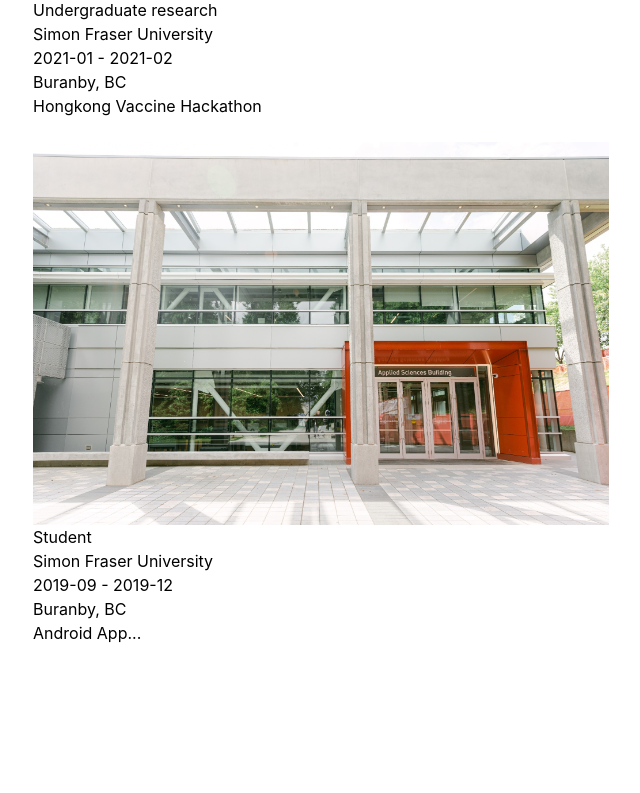
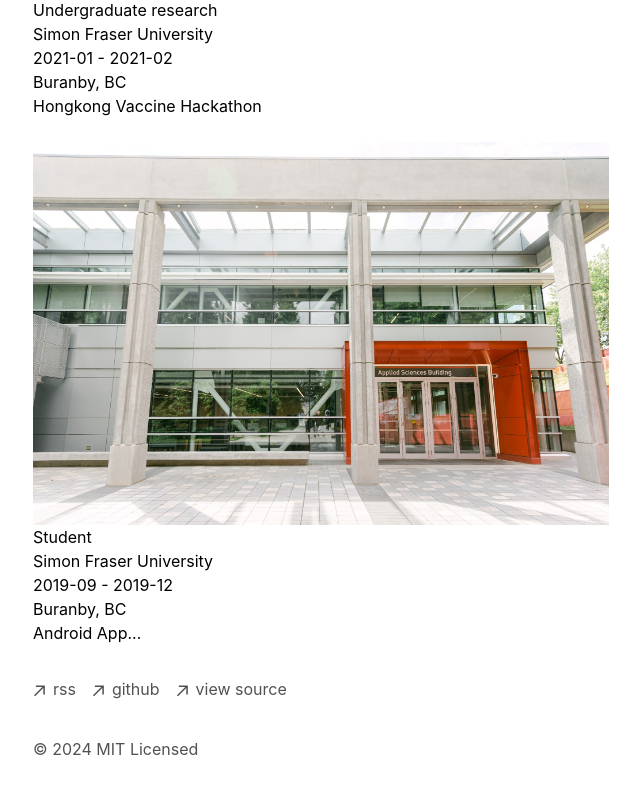
Before and after one commit to xya89/myPersonalWebsite, a Next.js app: page / in a window 1280 px wide. Shown: the part 3302-4095 px from the top of the page, without its empty margins (319-959 px from the left). Before the commit the page ends 3979 px from the top, so only its background shows below. Built offline with nearby package versions, Linux system fonts and the light colour scheme.

Commit message:
Emable Footer

```diff
--- a/app/components/footer.tsx
+++ b/app/components/footer.tsx
@@ -35,7 +35,7 @@ export default function Footer() {
             className="flex items-center transition-all hover:text-neutral-800 dark:hover:text-neutral-100"
             rel="noopener noreferrer"
             target="_blank"
-            href=""
+            href="https://github.com/xya89/myPersonalWebsite"
           >
             <ArrowIcon />
             <p className="ml-2 h-7">github</p>
--- a/app/page.tsx
+++ b/app/page.tsx
@@ -1,6 +1,7 @@
 import { BlogPosts } from 'app/components/posts'
 import { Education } from './components/education'
 import { Experience } from './components/experience'
+import Footer from './components/footer'
 
 export default function Page() {
   return (
@@ -44,6 +45,10 @@ export default function Page() {
       <div className='my-8'>
         {/* Projects */}
       </div>
+      <div>
+        {/* footer */}
+        <Footer />
+      </div>
     </section>
   )
 }
```
